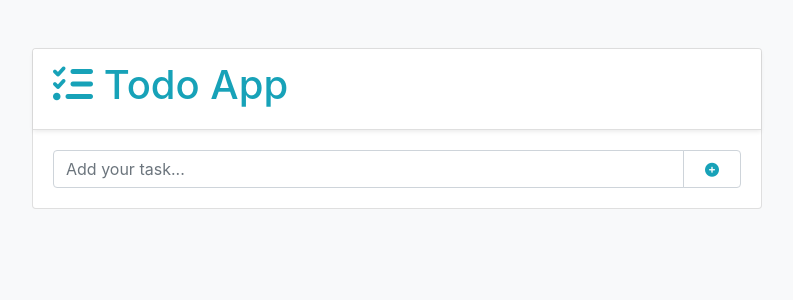
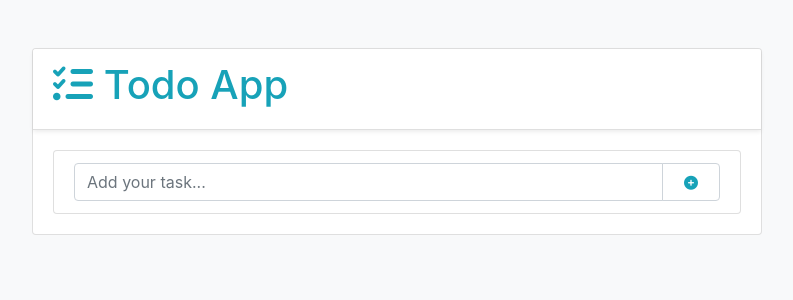
Before and after one commit to rkpust/ToDoApp, a Django app: page /todos/list/ in a window 1280 px wide. Shown: the top 300 px of the page, without its empty margins (243-1036 px from the left). Run offline with Django 4.2, Linux system fonts and the light colour scheme; data that the repository does not hold is empty.

Commit message:
changed design

```diff
--- a/todos/templates/todos/todo_list.html
+++ b/todos/templates/todos/todo_list.html
@@ -20,6 +20,8 @@
                         <h1 class="display-5 text-info"><i class="fa-solid fa-list-check"></i> Todo App</h1>
                     </div>
                     <div class="card-body">
+                        <ul class="list-group">
+                            <li class="list-group-item">
                                 <form action="/todos/insert_todo/" method="post" autocomplete="off">
                                     {% csrf_token %}
                                     <div class="input-group">
@@ -33,8 +35,7 @@
                                         </div>
                                     </div>
                                 </form>
-
-                        <ul class="list-group">
+                            </li>
                             {% for todo in todo_list %}
                             <li class="list-group-item">{{ todo.content }}</li>
                             {% endfor %}
```
Lines whose indentation alone changed are shown as unchanged.
